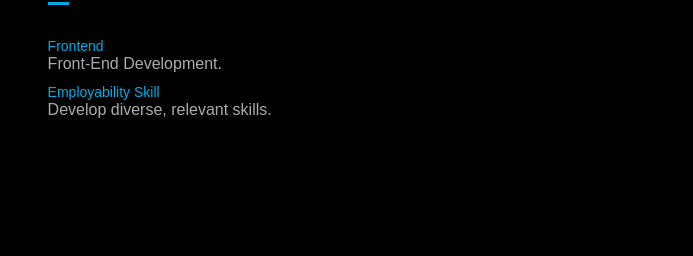
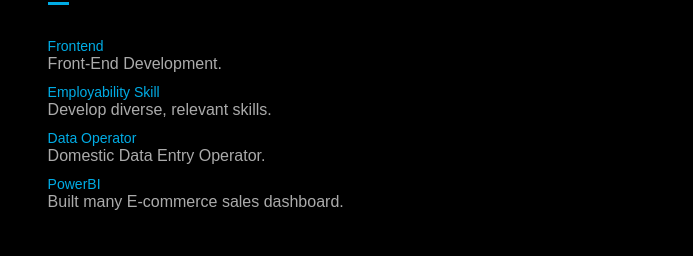
Before and after one commit to Sarikansari/Portfolio, a plain HTML site: page index.html in a window 1280 px wide. Shown: the part 1129-1385 px from the top of the page, 490-1183 px from the left. Drawn offline with Linux system fonts and the light colour scheme.

Commit message:
Update index.html

```diff
--- a/index.html
+++ b/index.html
@@ -75,6 +75,12 @@
                 <li><span>Frontend</span><br />Front-End Development.</li>
                 <li>
                   <span>Employability Skill</span><br />Develop diverse, relevant skills.
+                </li>
+                <li>
+                  <span>Data Operator</span><br />Domestic Data Entry Operator.
+                </li>
+                <li>
+                  <span>PowerBI</span><br />Built many E-commerce sales dashboard.
                 </li>
                 <!-- <li><span>App development</span><br>Building Android/iOS apps</li> -->
               </ul>
```
